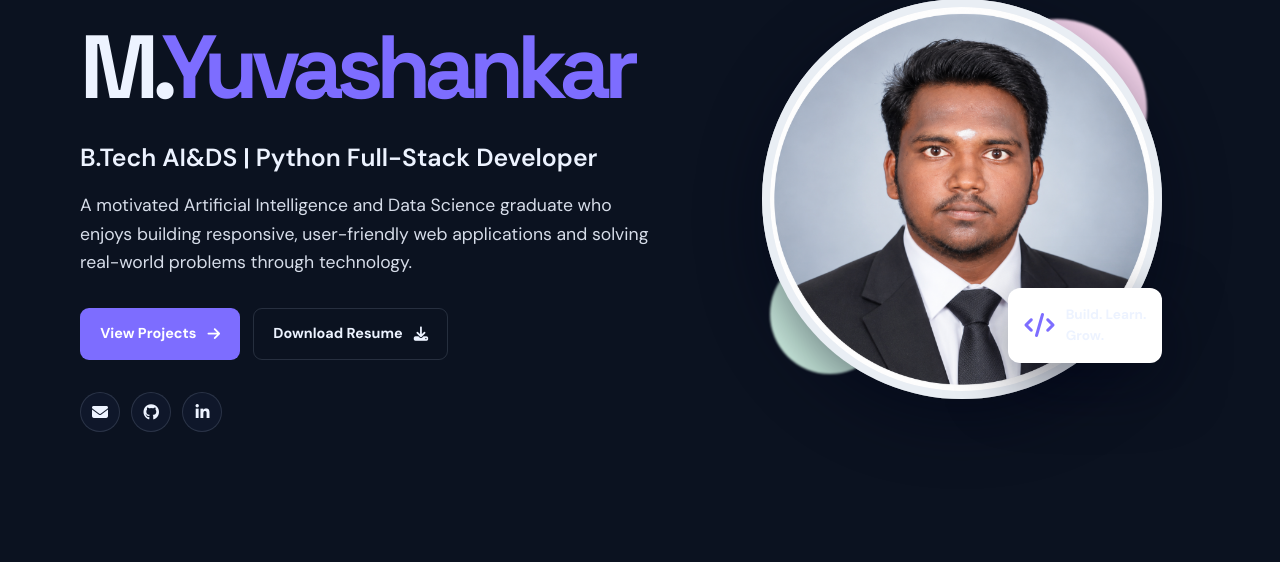
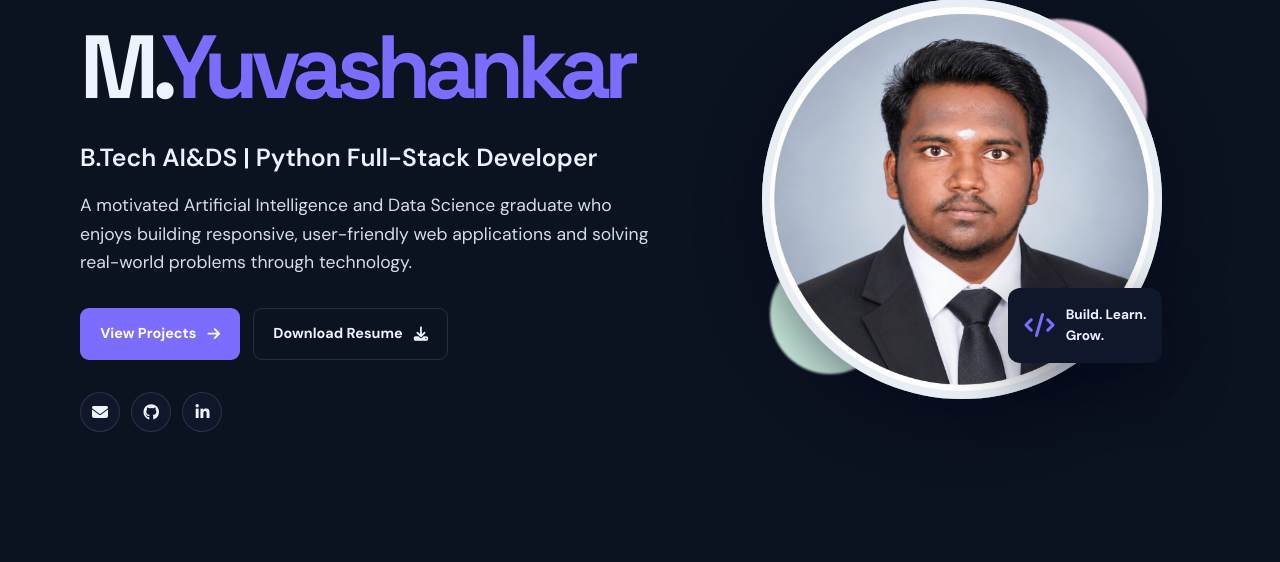
Before and after one commit to Yuvashankar-bit/YuvaShankar-Developer-Portfolio, a Flask app: page / in a window 1280 px wide. Shown: the part 225-787 px from the top of the page. Run offline with Flask 3, Linux system fonts and the light colour scheme.

Commit message:
Change background and text color in style.css

```diff
--- a/static/css/style.css
+++ b/static/css/style.css
@@ -367,7 +367,8 @@ body.light-mode .hero-art {
     z-index: 2;
     bottom: 36px;
     right: 0;
-    background: white;
+    background: var(--surface-2);
+    color: var(--ink);
     border-radius: 12px;
     box-shadow: var(--shadow);
     padding: 1rem;
```
